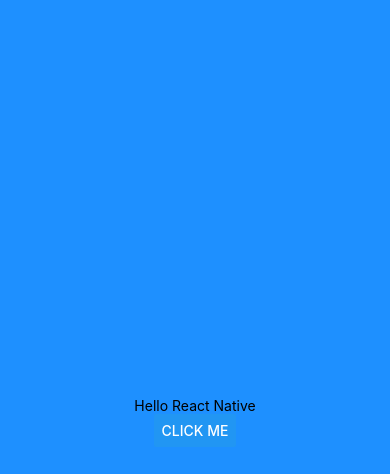
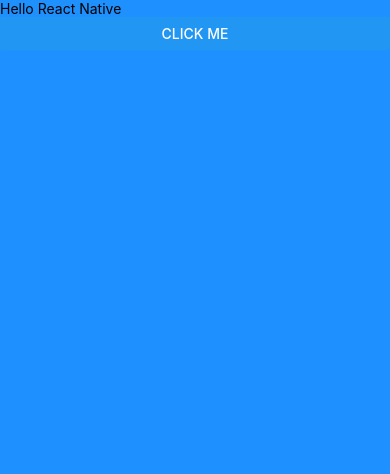
Before and after one commit to mustansarsaeed/basic-reactnative-components, a React Native app: screen / in a window 390 px wide. Shown: the top 474 px of the page. Built offline with nearby package versions, Linux system fonts and the light colour scheme.

Commit message:
- Adding statusbar component

```diff
--- a/App.js
+++ b/App.js
@@ -1,4 +1,3 @@
-import { StatusBar } from "expo-status-bar";
 import {
   StyleSheet,
   Text,
@@ -8,6 +7,7 @@
   Platform,
   Button,
   SafeAreaView,
+  StatusBar,
 } from "react-native";
 
 export default function App() {
@@ -31,7 +31,6 @@
   container: {
     flex: 1,
     backgroundColor: Platform.OS === "android" ? "#fff" : "dodgerblue",
-    justifyContent: "center",
-    alignItems: "center",
+    paddingTop: Platform.OS === "android" ? StatusBar.currentHeight : 0,
   },
 });
```
